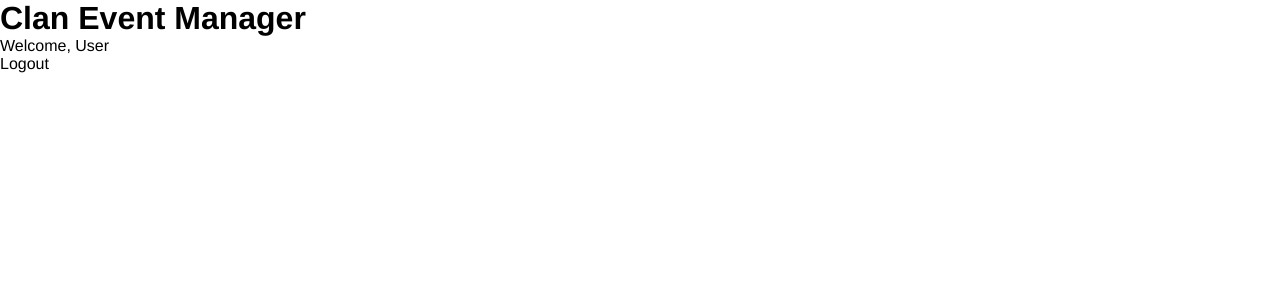
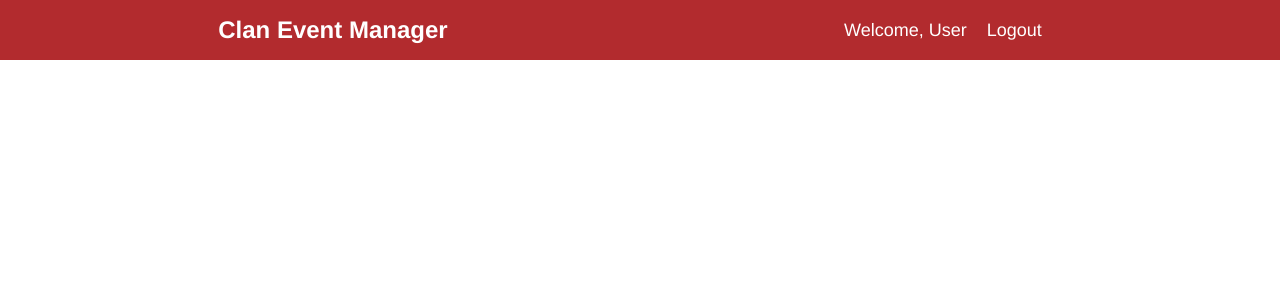
Before and after one commit to Aman-Sharma-Dev01/Clan-Event-Manager-0.1, a React (Vite) app in the folder Frontend/: page / in a window 1280 px wide. Shown: the top 300 px of the page. Built offline with nearby package versions, Linux system fonts and the light colour scheme.

Commit message:
uncomment

```diff
--- a/Frontend/src/components/Navbar/Navbar.css
+++ b/Frontend/src/components/Navbar/Navbar.css
@@ -1,4 +1,4 @@
-/* .navbar{
+.navbar{
     width: 100%;
     height: 60px;
     display: flex;
@@ -20,4 +20,4 @@
     color: white;
     font-size: 18px;
     margin-right: 20px;
-} */
+}
```
